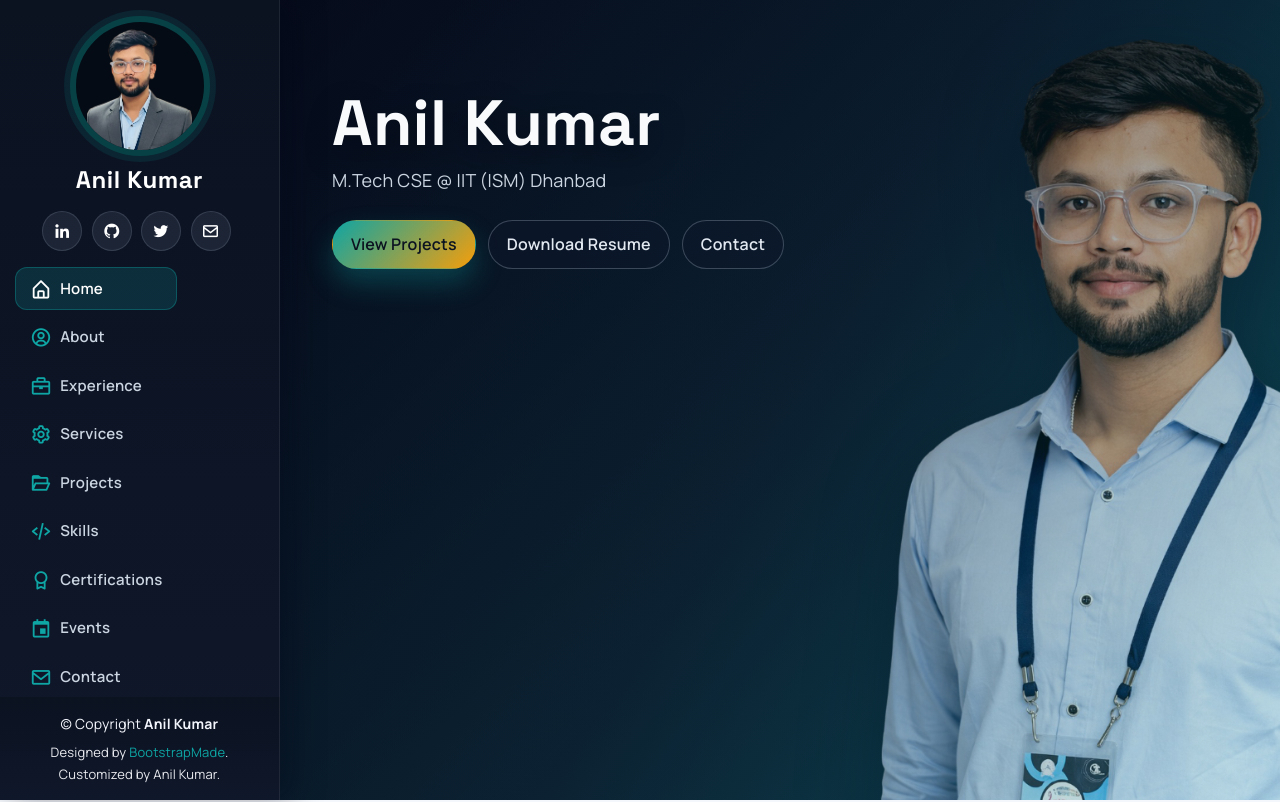
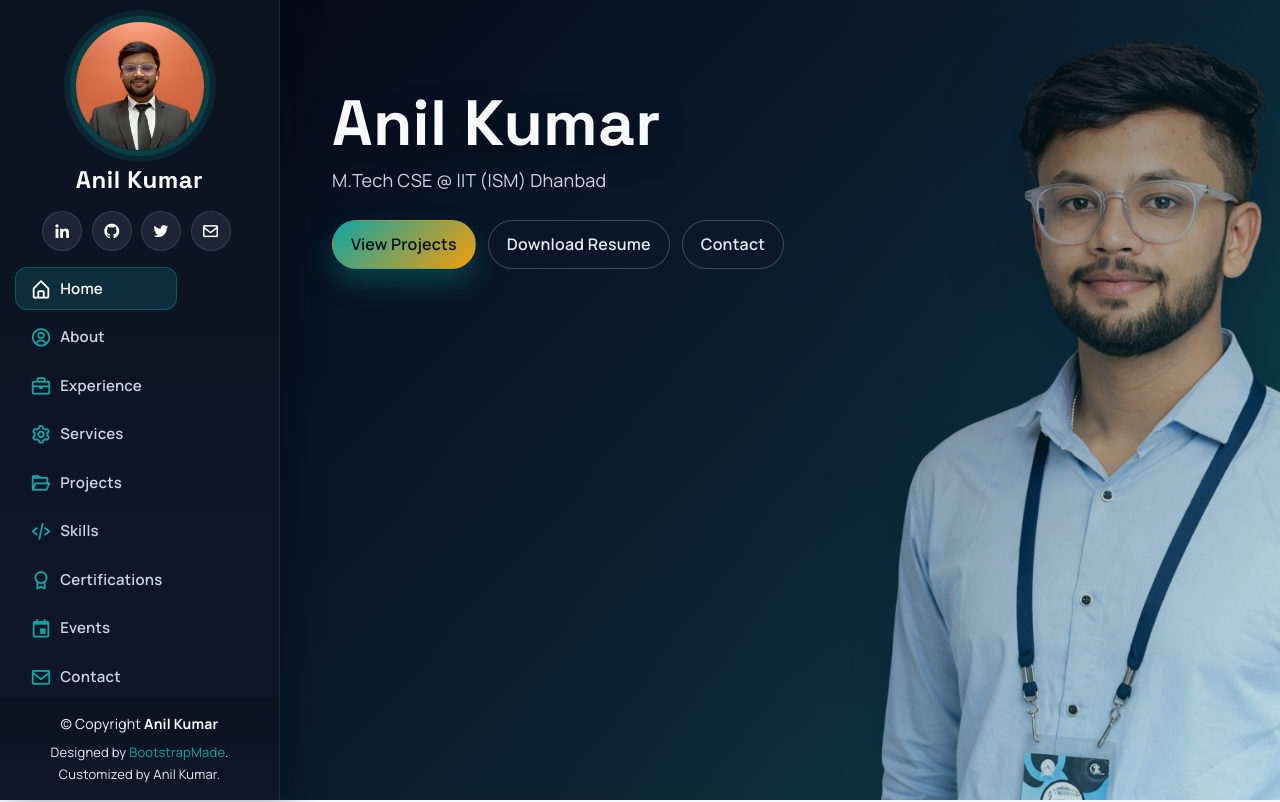
Before and after one commit to avii2/MyPortfolio, a plain HTML site: page index.html in a window 1280 px wide. Shown: the top 802 px of the page. Drawn offline with Linux system fonts and the light colour scheme.

Commit message:
Improve sidebar profile photo clarity

```diff
--- a/assets/css/style.css
+++ b/assets/css/style.css
@@ -99,7 +99,7 @@
   height: 140px;
   border: 6px solid #2c2f3f;
   border-radius: 50%;
-  object-fit: contain;
+  object-fit: cover;
   object-position: center;
   background: #040b14;
   box-shadow: 0 0 0 6px #151826;
--- a/index.html
+++ b/index.html
@@ -40,7 +40,7 @@
     <div class="d-flex flex-column">
 
       <div class="profile">
-        <img src="assets/img/ai3.png" alt="Anil Kumar" class="img-fluid rounded-circle">
+        <img src="assets/img/profile-photo.jpg?v=1" alt="Anil Kumar" class="img-fluid rounded-circle">
         <h1 class="text-light"><a href="index.html">Anil Kumar</a></h1>
         <div class="social-links mt-3 text-center">
           <a href="https://www.linkedin.com/in/anil-kumar-0342711b4/" class="linkedin"><i class="bx bxl-linkedin"></i></a>
```
Also changed, not shown: assets/img/profile-photo.jpg (added).
